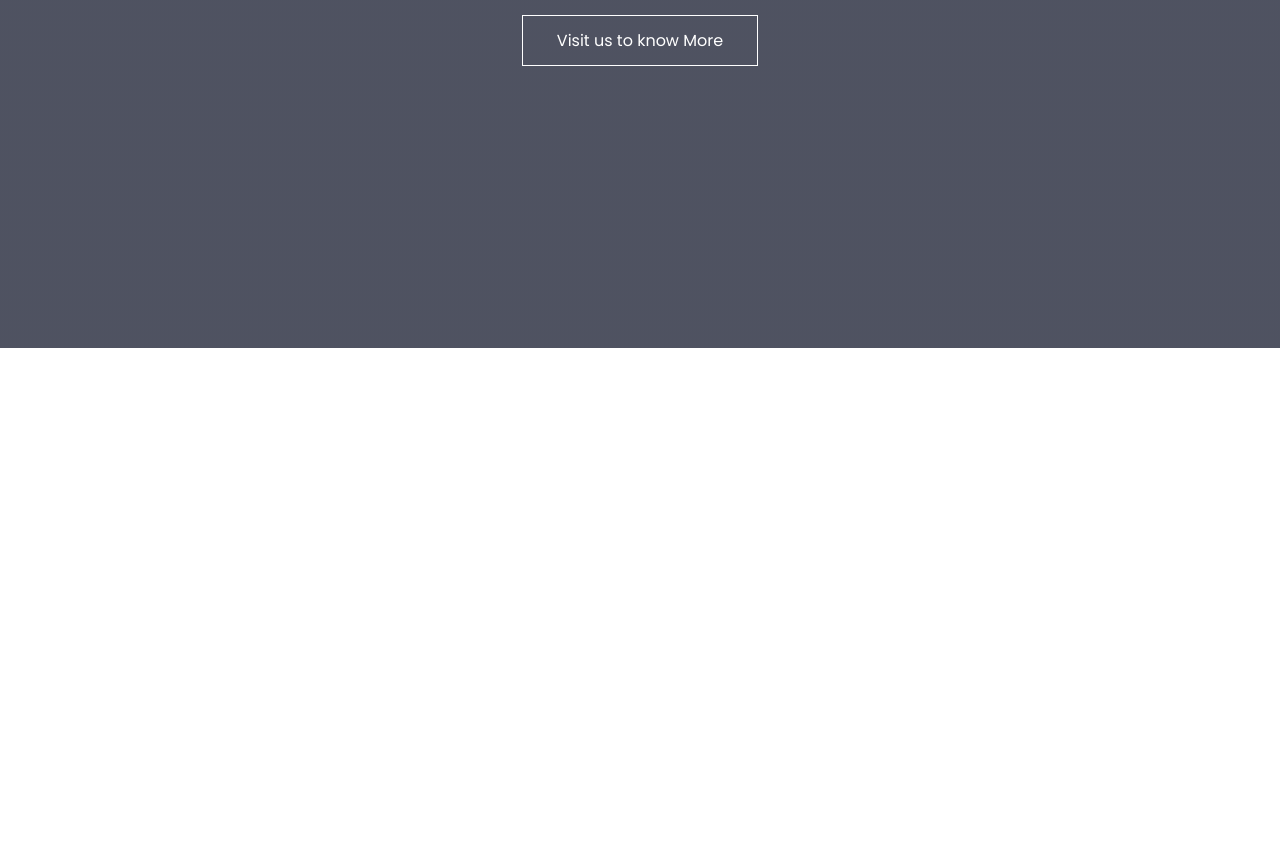
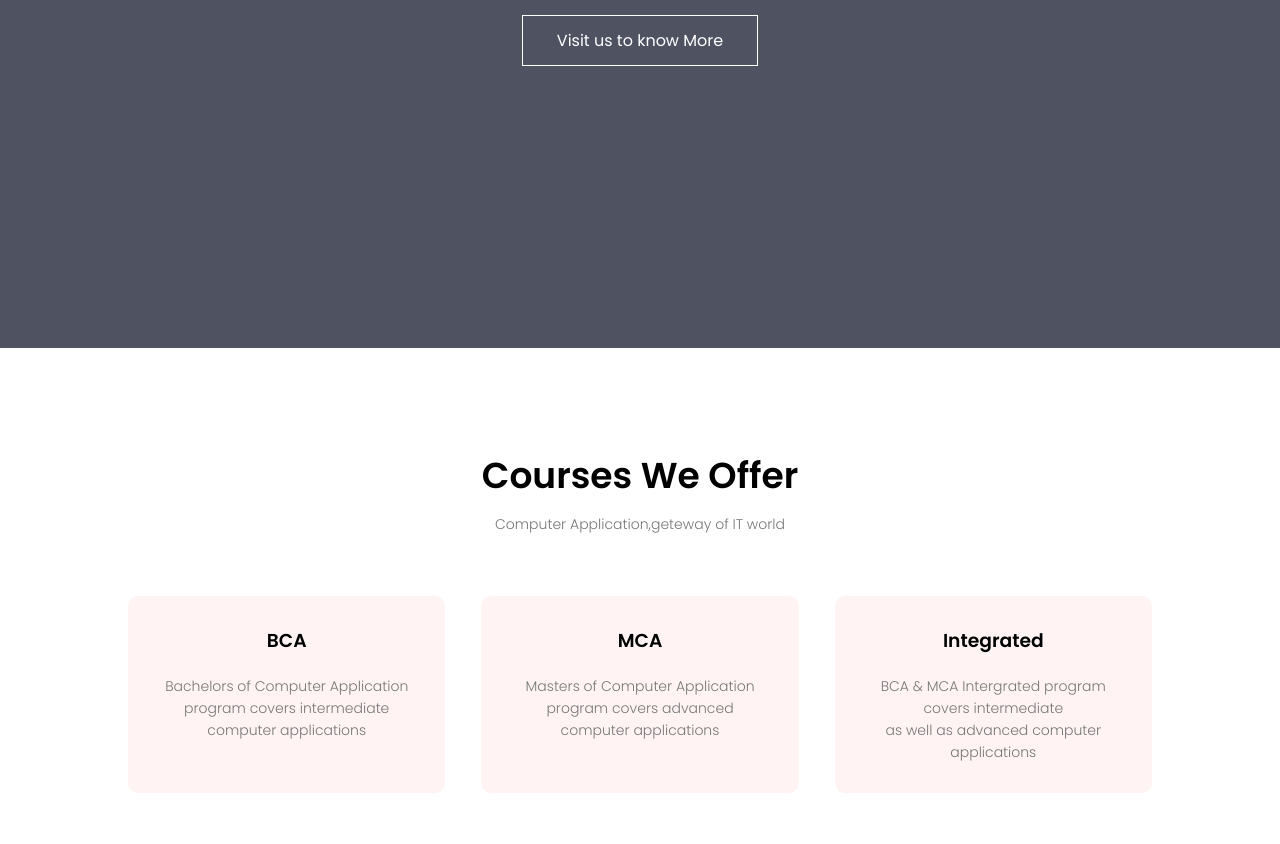
Before and after one commit to shouvik0013/edu_institue_site, a plain HTML site: page index.html in a window 1280 px wide. Shown: the part 452-1296 px from the top of the page. Before the commit the page ends 800 px from the top, so only its background shows below. Drawn offline with Linux system fonts and the light colour scheme.

Commit message:
CSS for courses added, for desktop version not for small device

```diff
--- a/index.html
+++ b/index.html
@@ -13,8 +13,8 @@
     <section class="header">
         <nav>
             <a href="index.html"><img src="eduford_img/logo.png"></a>
-            <div class="nav-links">
-                <i class="fa fa-times"></i>
+            <div class="nav-links" id="navLinks">
+                <i class="fa fa-times" onclick="hideMenu()"></i>
                 <ul>
                     <li><a href="">HOME</a></li>
                     <li><a href="">ABOUT</a></li>
@@ -23,7 +23,7 @@
                     <li><a href="">CONTACT</a></li>
                 </ul>
             </div>
-            <i class="fa fa-bars"></i>
+            <i class="fa fa-bars" onclick="showMenu()"></i>
         </nav>
 
         <div class="text-box">
@@ -34,6 +34,45 @@
             <a href="" class="hero-btn">Visit us to know More</a>
         </div>
     </section>
+    <!-------------Course--------------->
+
+    <section class="course">
+        <h1>Courses We Offer</h1>
+        <p>Computer Application,geteway of IT world</p>
+
+        <div class="row">
+            <div class="course-col">
+                <h3>BCA</h3>
+                <p>Bachelors of Computer Application program covers intermediate<br>
+                computer applications</p>
+            </div>
+            <div class="course-col">
+                <h3>MCA</h3>
+                <p>Masters of Computer Application program covers advanced<br>
+                computer applications</p>
+            </div>
+            <div class="course-col">
+                <h3>Integrated</h3>
+                <p>BCA & MCA Intergrated program covers intermediate<br>
+                as well as advanced computer applications</p>
+            </div>
+        </div>
+
+    </section>
+
+
+    <!------------JavaScript for Toggle Menu------------>
+    <script>
+        let navLinks = document.getElementById('navLinks');
+
+        let showMenu = () => {
+            navLinks.style.right = "0px";
+        };
+
+        let hideMenu = () => {
+            navLinks.style.right = "-200px";
+        };
+
+    </script>
 </body>
-
 </html>
--- a/style.css
+++ b/style.css
@@ -120,9 +120,10 @@ nav .fa {
         height: 100vh;
         width: 200px;
         top: 0;
-        right: 0;
+        right: -200px;
         text-align: left;
         z-index: 200;
+        transition: 1s;
     }
 
     nav .fa {
@@ -132,4 +133,57 @@ nav .fa {
         font-size: 22px;
         cursor: pointer;
     }
+
+    .nav-links ul {
+        padding: 30px;
+    }
 }
+
+
+/* ========== Course =========== */
+
+.course {
+    width: 80%;
+    margin: auto;
+    text-align: center;
+    padding-top: 100px;
+}
+
+.course h1 {
+    font-size: 36px;
+    font-weight: 600;
+}
+
+.course p {
+    color: #777;
+    font-size: 14px;
+    font-weight: 300;
+    line-height: 22px;
+    padding: 10px;
+}
+
+.row {
+    margin-top: 5%;
+    display: flex;
+    justify-content: space-between;
+}
+
+.course-col {
+    flex-basis: 31%;
+    background: #fff3f3;
+    border-radius: 10px;
+    margin-bottom: 5%;
+    padding: 20px 12px;
+    box-sizing: border-box;
+    transition: 0.5s;
+}
+
+.course-col h3 {
+    text-align: center;
+    font-weight: 600;
+    margin: 10px 0;
+}
+
+.course-col:hover {
+    box-shadow: 0 0 20px 0px rgba(0, 0, 0, 0.2);
+}
```
